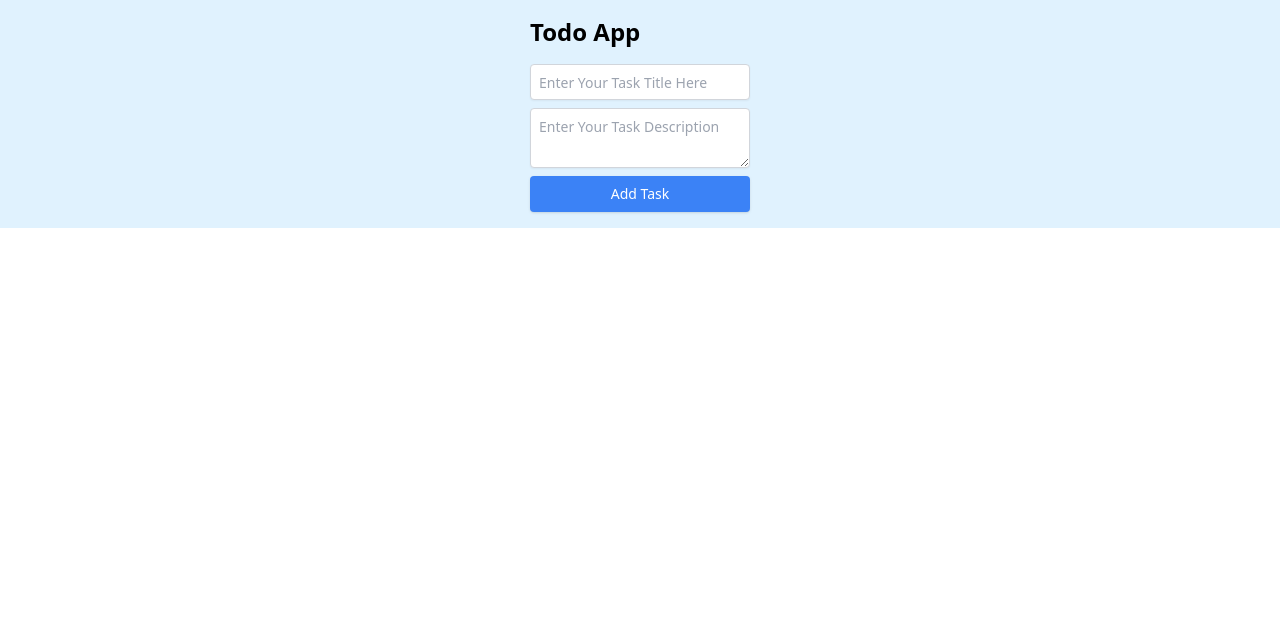
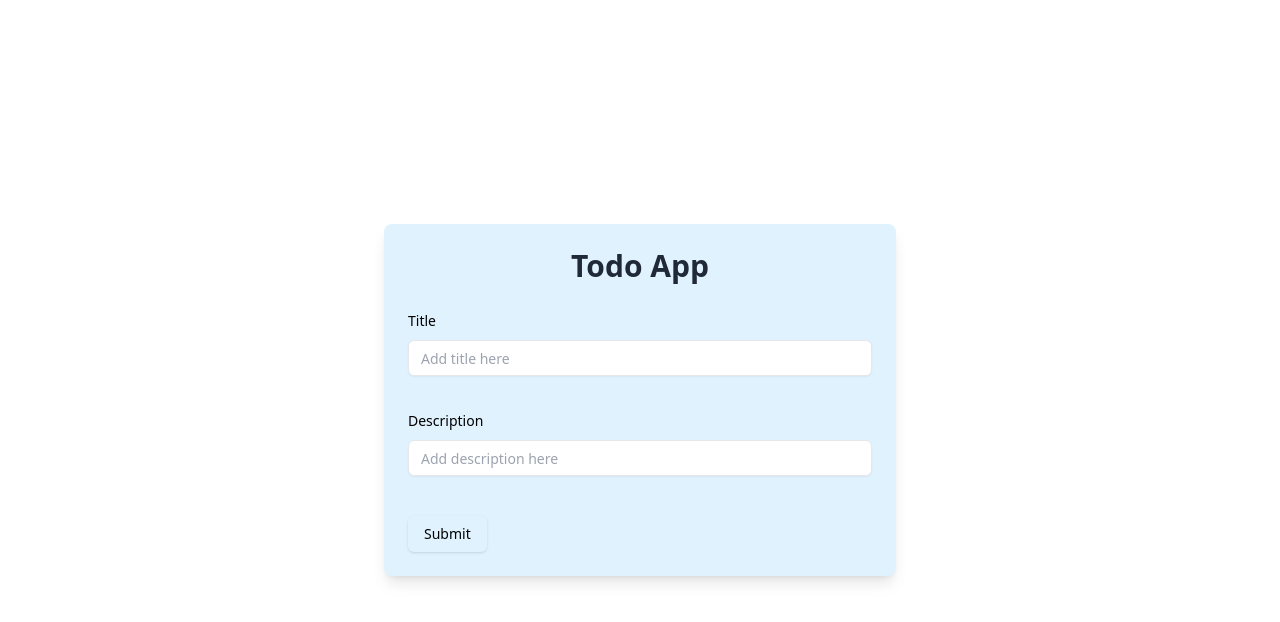
Before and after one commit to Hafiz-sustswe/React-Typescript-ToDo-Application, a React (Vite) app: page / in a window 1280 px wide. Shown: the top 622 px of the page. Built offline with nearby package versions, Linux system fonts and the light colour scheme.

Commit message:
Update: App and connected with new todoform

```diff
--- a/src/App.tsx
+++ b/src/App.tsx
@@ -1,6 +1,8 @@
-import React, { useState } from 'react';
-import TodoForm from "@/components/InputForm/TodoForm.tsx";
+import React, {useState} from 'react';
+
 import {TodoList} from "@/components/TodoCard/TodoList.tsx";
+import {ShadCnTodoForm} from "@/components/InputForm/ShadCnFrom.tsx";
+
 
 export interface Task {
     id: number;
@@ -9,29 +11,39 @@ export interface Task {
     completed: boolean;
     createdAt: Date;
 }
+
 const App: React.FC = () => {
     const [tasks, setTasks] = useState<Task[]>([]);
+
     const addTask = (newTask: Task) => {
         setTasks((prevTasks) => [...prevTasks, newTask]);
     };
 
+    const updateTask = (updatedTask: Task) => {
+        setTasks((prevTasks) =>
+            prevTasks.map((task) =>
+                task.id === updatedTask.id ? updatedTask : task
+            )
+        )
+        console.log(updatedTask);
+    }
+    // const onChange = () => {
+    //     console.log("change");
+    // };
+
+
     return (
-        <div className="flex justify-center bg-sky-100">
-            <div className="p-4">
-                <h1 className="align-center  text-2xl font-bold mb-4">Todo App</h1>
-                <TodoForm addTask={addTask}/>
-                {/*<ul className="mt-4">*/}
-                {/*    {tasks.map((task) => (*/}
-                {/*        <li key={task.id} className="border-b border-gray-300 py-2">*/}
-                {/*            <h2 className="font-bold">{task.title}</h2>*/}
-                {/*            <p>{task.description}</p>*/}
-                {/*            <p className="text-sm text-gray-500">Created at: {task.createdAt.toLocaleString()}</p>*/}
-                {/*        </li>*/}
-                {/*    ))}*/}
-                {/*</ul>*/}
-                <TodoList todos={tasks} onChange={setTasks}/>
+        <div className="flex justify-center items-center min-h-screen bg-white-100">
+            <div className="bg-sky-100 rounded-lg shadow-lg w-full max-w-lg p-6">
+                <h1 className="text-center text-3xl font-bold text-gray-800 mb-6">Todo App</h1>
+
+                {/* <TodoForm addTask={addTask}/> */}
+                <ShadCnTodoForm addTask={addTask}/>
+
+                <TodoList todos={tasks} onChange={setTasks} updateTask={updateTask}/>
             </div>
         </div>
+
     );
 };
 
--- a/src/components/InputForm/ShadCnFrom.tsx
+++ b/src/components/InputForm/ShadCnFrom.tsx
@@ -14,12 +14,14 @@ import {
 } from "@/components/ui/form"
 import { Input } from "@/components/ui/input"
 import {todoSchema} from "@/components/Validation/InputFormValidation.ts";
+import React, {useState} from "react";
+import {Task} from "@/App.tsx";
 
 
 
 type FormValues = yup.InferType<typeof todoSchema>;
 
-export function ProfileForm() {
+export const ShadCnTodoForm: React.FC<{ addTask: (task: Task) => void }> = ({ addTask }) => {
 
     const form = useForm<FormValues>({
         resolver: yupResolver(todoSchema),
@@ -28,9 +30,26 @@ export function ProfileForm() {
             description: "",
         },
     })
-    function onSubmit(values: FormValues) {
-        console.log(values)
-    }
+
+
+    const onSubmit = (data : FormValues) => {
+
+        if (data.title.trim() && data.description.trim()) {
+            const newTask: Task = {
+                id: Date.now(),
+                title: data.title,
+                description: data.description,
+                completed: false,
+                createdAt: new Date(),
+            };
+            addTask(newTask);
+            console.log(newTask);
+        }
+
+    };
+
+
+
 
     return (
         <Form {...form}>
@@ -40,9 +59,9 @@ export function ProfileForm() {
                     name="title"
                     render={({ field }) => (
                         <FormItem>
-                            <FormLabel>Title</FormLabel>
+                            <FormLabel >Title</FormLabel>
                             <FormControl>
-                                <Input placeholder="Add title here" {...field} />
+                                <Input className= "bg-white-200" placeholder="Add title here" {...field} />
                             </FormControl>
                             <FormDescription>
                                 {/*This is the title of your task*/}
@@ -60,7 +79,7 @@ export function ProfileForm() {
                         <FormItem>
                             <FormLabel>Description</FormLabel>
                             <FormControl>
-                                <Input placeholder="Add description here" {...field} />
+                                <Input className= "bg-white-200" placeholder="Add description here" {...field} />
                             </FormControl>
                             <FormDescription>
                                 {/*Enter the description of your task.*/}
```
